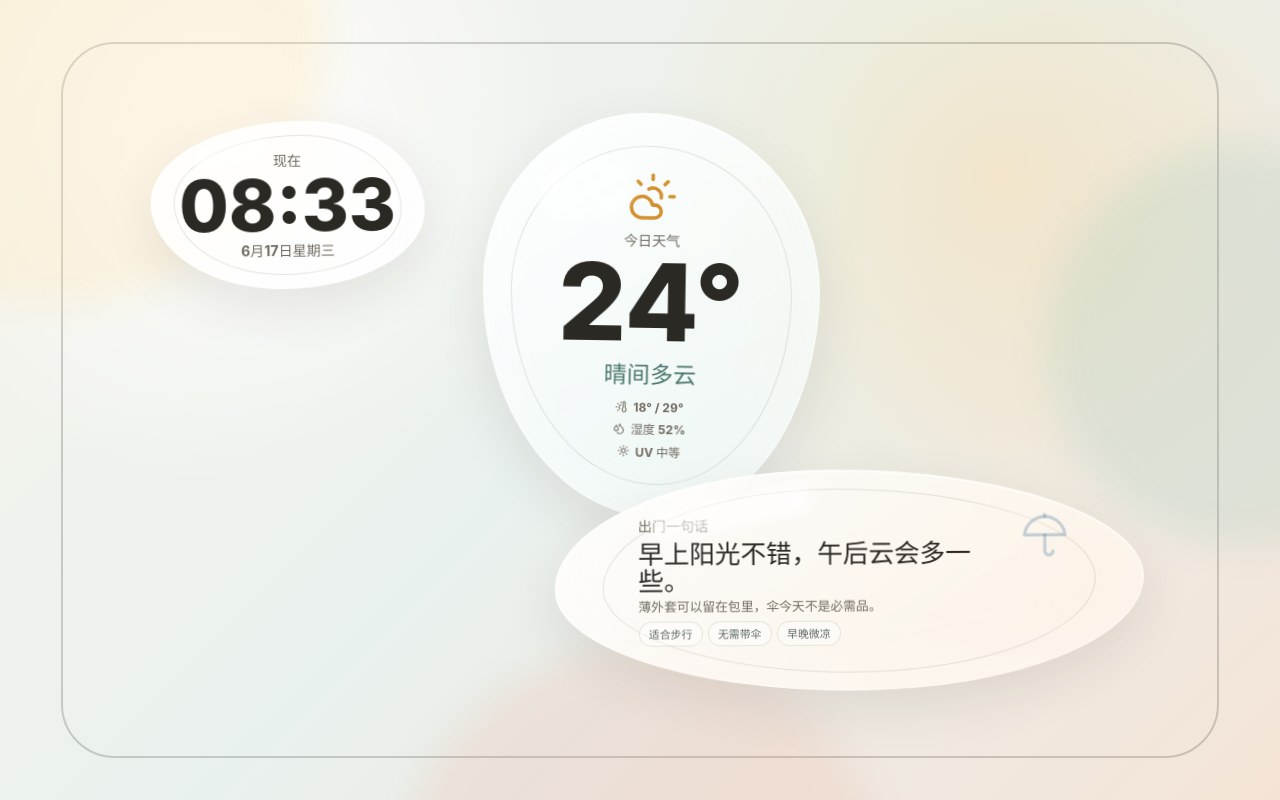
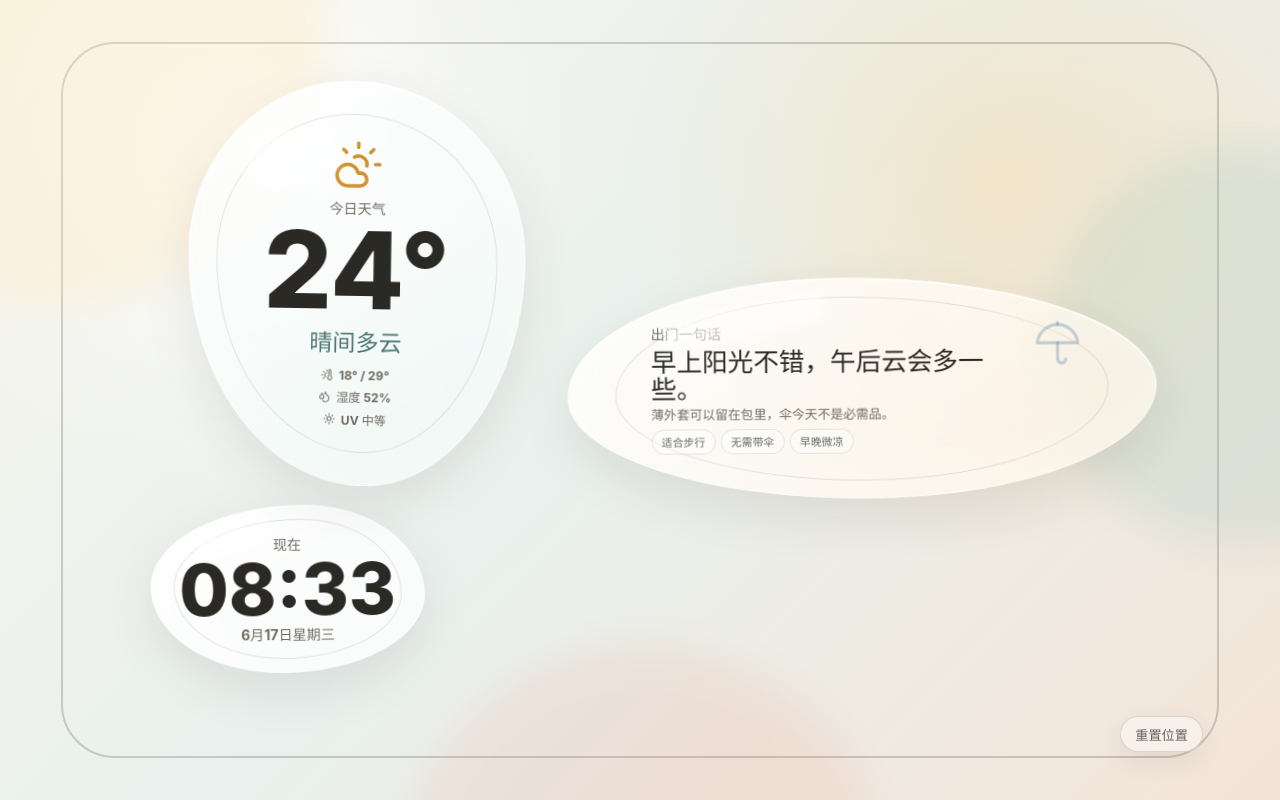
Before and after one commit to wtfllix/Bublink, a React (Vite) app: page / in a window 1280 px wide. Built offline with nearby package versions, Linux system fonts and the light colour scheme.

Commit message:
Make bubble layout draggable and persistent

```diff
--- a/src/App.tsx
+++ b/src/App.tsx
@@ -1,9 +1,11 @@
 import { CloudSun, Droplets, Sun, ThermometerSun, Umbrella } from "lucide-react";
 import { motion } from "motion/react";
-import { useEffect, useMemo, useState } from "react";
+import { useEffect, useMemo, useRef, useState } from "react";
 import { departureAdvice, weatherSnapshot } from "./data/dashboard";
 
 type BubbleId = "clock" | "weather" | "advice";
+
+type BubbleLayout = Record<BubbleId, { x: number; y: number }>;
 
 type BubbleDefinition = {
   id: BubbleId;
@@ -19,7 +21,49 @@ type BubbleDefinition = {
   delay: number;
 };
 
-function getBubbleDefinitions(width: number, height: number): BubbleDefinition[] {
+const layoutStorageKey = "kiosk-bubble-layout";
+
+const desktopLayout: BubbleLayout = {
+  clock: { x: 0.23, y: 0.73 },
+  weather: { x: 0.29, y: 0.34 },
+  advice: { x: 0.68, y: 0.48 },
+};
+
+const compactLayout: BubbleLayout = {
+  clock: { x: 0.36, y: 0.24 },
+  weather: { x: 0.62, y: 0.48 },
+  advice: { x: 0.5, y: 0.77 },
+};
+
+function clamp(value: number, min: number, max: number) {
+  return Math.min(max, Math.max(min, value));
+}
+
+function getDefaultLayout(compact: boolean) {
+  return compact ? compactLayout : desktopLayout;
+}
+
+function getStoredLayout(compact: boolean): BubbleLayout {
+  const fallback = getDefaultLayout(compact);
+  const stored = window.localStorage.getItem(layoutStorageKey);
+
+  if (!stored) {
+    return fallback;
+  }
+
+  try {
+    const parsed = JSON.parse(stored) as Partial<BubbleLayout>;
+    return {
+      clock: parsed.clock ?? fallback.clock,
+      weather: parsed.weather ?? fallback.weather,
+      advice: parsed.advice ?? fallback.advice,
+    };
+  } catch {
+    return fallback;
+  }
+}
+
+function getBubbleDefinitions(width: number, height: number, layout: BubbleLayout): BubbleDefinition[] {
   const minSide = Math.min(width, height);
   const scale = Math.max(0.72, Math.min(1.18, minSide / 760));
   const compact = width < 760;
@@ -31,8 +75,8 @@ function getBubbleDefinitions(width: number, height: number): BubbleDefinition[]
         className: "bubble-clock",
         width: 235 * scale,
         height: 150 * scale,
-        x: width * 0.35,
-        y: height * 0.22,
+        x: width * layout.clock.x,
+        y: height * layout.clock.y,
         driftX: 10 * scale,
         driftY: 8 * scale,
         driftRotate: 1.2,
@@ -44,8 +88,8 @@ function getBubbleDefinitions(width: number, height: number): BubbleDefinition[]
         className: "bubble-weather",
         width: 285 * scale,
         height: 330 * scale,
-        x: width * 0.62,
-        y: height * 0.47,
+        x: width * layout.weather.x,
+        y: height * layout.weather.y,
         driftX: 12 * scale,
         driftY: 10 * scale,
         driftRotate: -1,
@@ -57,8 +101,8 @@ function getBubbleDefinitions(width: number, height: number): BubbleDefinition[]
         className: "bubble-advice",
         width: Math.min(width * 0.86, 560 * scale),
         height: 185 * scale,
-        x: width * 0.5,
-        y: height * 0.78,
+        x: width * layout.advice.x,
+        y: height * layout.advice.y,
         driftX: 14 * scale,
         driftY: 7 * scale,
         driftRotate: 0.8,
@@ -74,8 +118,8 @@ function getBubbleDefinitions(width: number, height: number): BubbleDefinition[]
       className: "bubble-clock",
       width: 260 * scale,
       height: 160 * scale,
-      x: width * 0.23,
-      y: height * 0.25,
+      x: width * layout.clock.x,
+      y: height * layout.clock.y,
       driftX: 12 * scale,
       driftY: 9 * scale,
       driftRotate: 1.1,
@@ -87,8 +131,8 @@ function getBubbleDefinitions(width: number, height: number): BubbleDefinition[]
       className: "bubble-weather",
       width: 320 * scale,
       height: 385 * scale,
-      x: width * 0.52,
-      y: height * 0.38,
+      x: width * layout.weather.x,
+      y: height * layout.weather.y,
       driftX: 14 * scale,
       driftY: 11 * scale,
       driftRotate: -0.9,
@@ -100,8 +144,8 @@ function getBubbleDefinitions(width: number, height: number): BubbleDefinition[]
       className: "bubble-advice",
       width: 560 * scale,
       height: 210 * scale,
-      x: width * 0.67,
-      y: height * 0.72,
+      x: width * layout.advice.x,
+      y: height * layout.advice.y,
       driftX: 16 * scale,
       driftY: 8 * scale,
       driftRotate: 0.7,
@@ -194,7 +238,35 @@ function AdviceBubble() {
 
 function App() {
   const { width, height } = useWindowSize();
-  const definitions = useMemo(() => getBubbleDefinitions(width, height), [height, width]);
+  const compact = width < 760;
+  const [layout, setLayout] = useState<BubbleLayout>(() => getStoredLayout(window.innerWidth < 760));
+  const dragStartLayoutRef = useRef<BubbleLayout | null>(null);
+  const definitions = useMemo(() => getBubbleDefinitions(width, height, layout), [height, layout, width]);
+
+  useEffect(() => {
+    window.localStorage.setItem(layoutStorageKey, JSON.stringify(layout));
+  }, [layout]);
+
+  const resetLayout = () => setLayout(getDefaultLayout(compact));
+
+  const handleBubbleDragEnd = (definition: BubbleDefinition, offset: { x: number; y: number }) => {
+    const startLayout = dragStartLayoutRef.current ?? layout;
+    const start = startLayout[definition.id];
+    const frameMarginX = Math.max(28, width * 0.06);
+    const frameMarginY = Math.max(24, height * 0.06);
+    const minX = (definition.width / 2 + frameMarginX) / width;
+    const maxX = 1 - minX;
+    const minY = (definition.height / 2 + frameMarginY) / height;
+    const maxY = 1 - minY;
+
+    setLayout((current) => ({
+      ...current,
+      [definition.id]: {
+        x: clamp(start.x + offset.x / width, minX, maxX),
+        y: clamp(start.y + offset.y / height, minY, maxY),
+      },
+    }));
+  };
 
   return (
     <main className="kiosk-shell">
@@ -218,39 +290,47 @@ function App() {
               animate={{
                 opacity: 1,
                 scale: 1,
-                x: [
-                  definition.x - definition.width / 2 - definition.driftX,
-                  definition.x - definition.width / 2 + definition.driftX,
-                  definition.x - definition.width / 2 - definition.driftX,
-                ],
-                y: [
-                  definition.y - definition.height / 2 + definition.driftY,
-                  definition.y - definition.height / 2 - definition.driftY,
-                  definition.y - definition.height / 2 + definition.driftY,
-                ],
-                rotate: [-definition.driftRotate, definition.driftRotate, -definition.driftRotate],
+                x: definition.x - definition.width / 2,
+                y: definition.y - definition.height / 2,
               }}
-              className={`info-bubble ${definition.className}`}
+              className="bubble-anchor"
+              drag
+              dragMomentum={false}
+              dragSnapToOrigin={false}
               initial={{ opacity: 0, scale: 0.88 }}
               key={definition.id}
+              onDragEnd={(_, info) => handleBubbleDragEnd(definition, info.offset)}
+              onDragStart={() => {
+                dragStartLayoutRef.current = layout;
+              }}
               style={{ width: definition.width, height: definition.height }}
-              transition={{
-                default: {
+              transition={{ type: "spring", stiffness: 120, damping: 24, mass: 0.7 }}
+              whileDrag={{ scale: 1.03 }}
+            >
+              <motion.div
+                animate={{
+                  x: [-definition.driftX, definition.driftX, -definition.driftX],
+                  y: [definition.driftY, -definition.driftY, definition.driftY],
+                  rotate: [-definition.driftRotate, definition.driftRotate, -definition.driftRotate],
+                }}
+                className={`info-bubble bubble-drift ${definition.className}`}
+                transition={{
                   duration: definition.duration,
                   ease: "easeInOut",
                   repeat: Infinity,
                   repeatType: "loop",
                   delay: definition.delay,
-                },
-                opacity: { duration: 0.45, ease: "easeOut" },
-                scale: { duration: 0.45, ease: "easeOut" },
-              }}
-            >
-              {content}
+                }}
+              >
+                {content}
+              </motion.div>
             </motion.article>
           );
         })}
       </section>
+      <button className="layout-reset" onClick={resetLayout} type="button">
+        重置位置
+      </button>
     </main>
   );
 }
--- a/src/styles.css
+++ b/src/styles.css
@@ -94,14 +94,26 @@ select {
   height: 100%;
 }
 
-.info-bubble {
+.bubble-anchor {
   position: absolute;
   left: 0;
   top: 0;
+  cursor: grab;
+  touch-action: none;
+}
+
+.bubble-anchor:active {
+  cursor: grabbing;
+}
+
+.info-bubble {
+  position: absolute;
+  inset: 0;
+  width: 100%;
+  height: 100%;
   display: grid;
   place-items: center;
   color: var(--ink);
-  cursor: grab;
   isolation: isolate;
   overflow: hidden;
   border: 1px solid rgba(255, 255, 255, 0.58);
@@ -114,11 +126,6 @@ select {
     0 18px 50px rgba(55, 48, 38, 0.1);
   backdrop-filter: blur(18px) saturate(1.16);
   -webkit-backdrop-filter: blur(18px) saturate(1.16);
-  touch-action: none;
-}
-
-.info-bubble:active {
-  cursor: grabbing;
 }
 
 .info-bubble::before {
@@ -160,6 +167,10 @@ select {
   background:
     linear-gradient(145deg, rgba(255, 255, 255, 0.78), rgba(255, 230, 197, 0.34)),
     rgba(255, 255, 255, 0.54);
+}
+
+.bubble-drift {
+  will-change: transform;
 }
 
 .bubble-content {
@@ -298,6 +309,29 @@ select {
   font-weight: 740;
 }
 
+.layout-reset {
+  position: absolute;
+  right: max(6vw, 2rem);
+  bottom: max(6vh, 1.6rem);
+  min-height: 2.25rem;
+  padding: 0 0.9rem;
+  border: 1px solid rgba(65, 58, 48, 0.16);
+  border-radius: 999px;
+  background: rgba(255, 255, 255, 0.44);
+  color: rgba(43, 41, 36, 0.72);
+  cursor: pointer;
+  font-size: 0.82rem;
+  font-weight: 700;
+  box-shadow: 0 10px 24px rgba(55, 48, 38, 0.08);
+  backdrop-filter: blur(14px);
+  -webkit-backdrop-filter: blur(14px);
+}
+
+.layout-reset:hover {
+  background: rgba(255, 255, 255, 0.62);
+  color: var(--ink);
+}
+
 @keyframes float-ambient {
   from {
     transform: translate3d(-1.2vw, -1vh, 0) scale(1);
```
